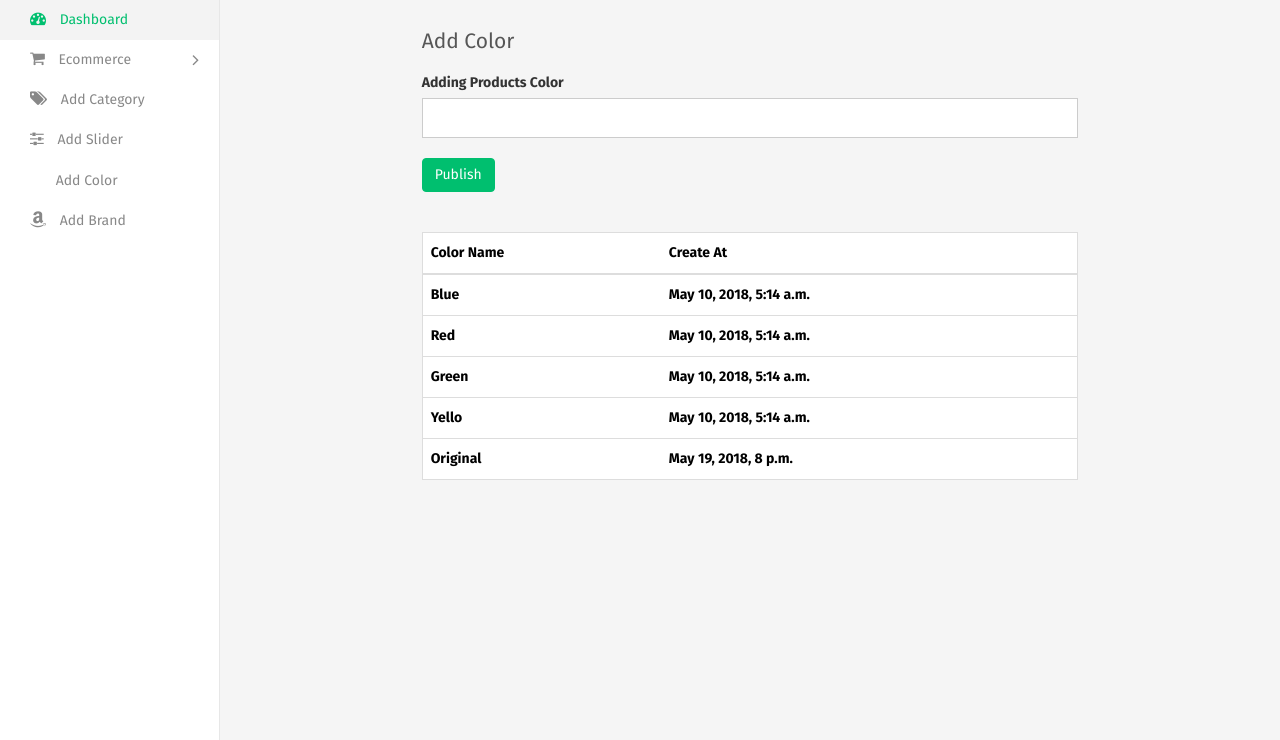
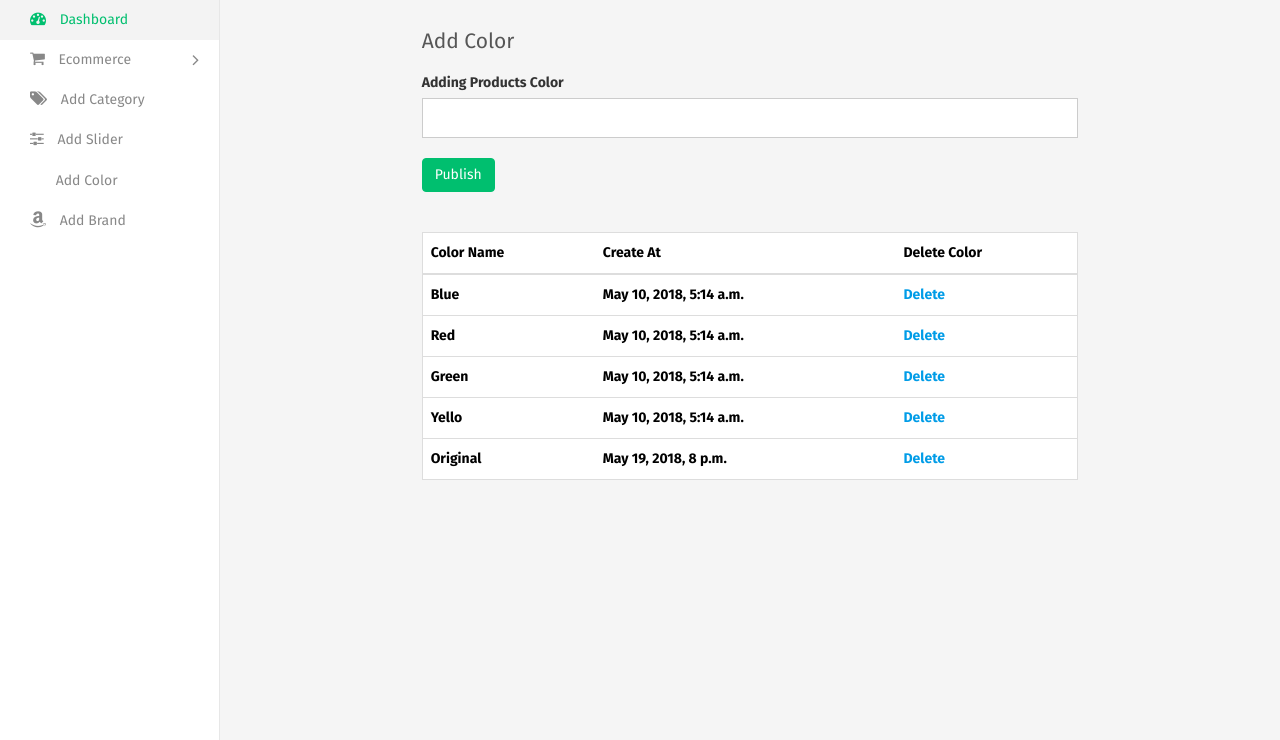
Before and after one commit to mbrsagor/graphql, a Django app: page /add-color/ in a window 1280 px wide. Shown: the part 60-800 px from the top of the page. Run offline with Django 3.2, Linux system fonts and the light colour scheme; a user stored in the database is signed in; data comes from the database, SQL or seed files in the repository; both versions use the stored data as it was after the commit; lists and menus that the app fills with data are empty; some libraries are stand-ins or nearby versions.

Commit message:
delete button for color and brand

```diff
--- a/designlast/shopapp/urls.py
+++ b/designlast/shopapp/urls.py
@@ -27,6 +27,8 @@ urlpatterns = [
     path('add-brand/', adding_brand_views, name = 'adding_brand_views'),
     path('delete-category/<int:id>/', deleteCateogry_Views, name = 'delete_category'),
     path('delete-slider/<int:id>/', deleteSlider_views, name = 'deleteSlider_views'),
+    path('delete-color/<int:id>/', deleteColor_views, name = 'deleteColor_views'),
+    path('delete-brand/<int:id>/', deleteBrand_views, name = 'deleteBrand_views'),
     path('update-category/<name>/', update_caategroy, name= 'update_caategroy'),
 
 
--- a/designlast/shopapp/views.py
+++ b/designlast/shopapp/views.py
@@ -9,6 +9,7 @@ from .form import Contact_Forms, AddNewProduct, Slider_Form, CategoryForm, Addin
 
 # Create your views here.
 def homepage(request):
+
     product_search = Product.objects.all()
     slider_obj = Slider.objects.all()
     latest_product = Product.objects.filter(category__id = 2).order_by('-id')[:6]
@@ -95,6 +96,7 @@ class Shop_Project_Views(View):
 
 # Contact views
 def Contact_Us_Views(request):
+
     if request.method == 'GET':
         form = Contact_Forms()
     else:
@@ -120,8 +122,8 @@ def Contact_Us_Views(request):
 
 # About Us
 class About_us_Views(View):
+
     def get(self, request):
-
         template_name = 'design/about.html'
         return render(request,template_name)
 
@@ -129,6 +131,7 @@ class About_us_Views(View):
 
 # User login views
 def login_views(request):
+
     if request.method == 'POST':
         username = request.POST.get('username')
         password = request.POST.get('password')
@@ -151,8 +154,8 @@ def logout_views(request):
 
 
 # Dashboard views
+def dashboard_views(request):
 
-def dashboard_views(request):
     if request.user.is_authenticated:
         count_product = Product.objects.count()
         count_category = Category.objects.count()
@@ -184,6 +187,7 @@ class Products_View(View):
 
 # Add New Product
 def add_prodct_views(request):
+
     if request.user.is_authenticated:
         form = AddNewProduct()
         if request.method == 'POST':
@@ -250,6 +254,7 @@ def category_views(request):
 
 # Edit Product
 def edit_product_views(request, id):
+
     if request.user.is_authenticated:
         edit_obj = get_object_or_404(Product, id = id)
         form = AddNewProduct(request.POST or None, request.FILES, instance = edit_obj)
@@ -331,6 +336,7 @@ def adding_brand_views(request):
 
 # Delete Products
 def delete_product_viwes(request, id):
+
     if request.user.is_authenticated:
         delete_obj = get_object_or_404(Product, id = id)
         delete_obj.delete()
@@ -342,6 +348,7 @@ def delete_product_viwes(request, id):
 
 # Delete Category
 def deleteCateogry_Views(request, id):
+
     if request.user.is_authenticated:
         delete_obj = get_object_or_404(Category, id = id)
         delete_obj.delete()
@@ -353,6 +360,7 @@ def deleteCateogry_Views(request, id):
 
 # Delete Slider
 def deleteSlider_views(request, id):
+
     if request.user.is_authenticated:
         delete_slider_obj = get_object_or_404(Slider, id = id)
         delete_slider_obj.delete()
@@ -361,8 +369,35 @@ def deleteSlider_views(request, id):
         return redirect(login_views)
 
 
+
+# Delete Color
+def deleteColor_views(request, id):
+
+    if request.user.is_authenticated:
+        delete_color_obj = get_object_or_404(Color, id = id)
+        delete_color_obj.delete()
+        return redirect(dashboard_views)
+    else:
+        return redirect(login_views)
+
+
+
+
+# Delete Brand
+def deleteBrand_views(request, id):
+
+    if request.user.is_authenticated:
+        delete_brand = get_object_or_404(Brand, id = id)
+        delete_brand.delete()
+        return redirect(dashboard_views)
+    else:
+        return redirect(login_views)
+
+
+
 # Update Cateogry
 def update_caategroy(request, name):
+
     if request.user.is_authenticated:
         update_cat_obj = get_object_or_404(Category, name=name)
         form = CategoryForm(request.POST or None)
--- a/designlast/templates/admin/addcolor.html
+++ b/designlast/templates/admin/addcolor.html
@@ -35,6 +35,7 @@
                       <tr>
                         <th>Color Name</th>
                         <th>Create At</th>
+                        <th>Delete Color</th>
                       </tr>
                     </thead>
                     <tbody>
@@ -43,6 +44,7 @@
                       <tr>
                         <th>{{color.name}}</th>
                         <th>{{color.create_at}}</th>
+                        <th><a href="{% url 'deleteColor_views' color.id %}">Delete</a></th>
                       </tr>
                       {% endfor %}
                       {% endif %}
--- a/designlast/templates/admin/brand.html
+++ b/designlast/templates/admin/brand.html
@@ -35,6 +35,7 @@
                       <tr>
                         <th>Brand Name</th>
                         <th>Create At</th>
+                        <th>Delete Brand</th>
                       </tr>
                     </thead>
                     <tbody>
@@ -43,6 +44,7 @@
                       <tr>
                         <th>{{brand.name}}</th>
                         <th>{{brand.create_at}}</th>
+                        <th><a href="{% url 'deleteBrand_views' brand.id %}">Delete</a></th>
                       </tr>
                       {% endfor %}
                       {% endif %}
```
Also changed, not shown: designlast/db.sqlite3.
